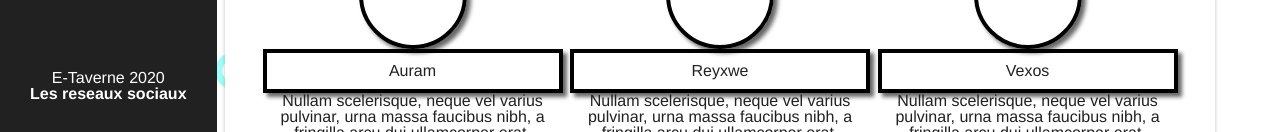
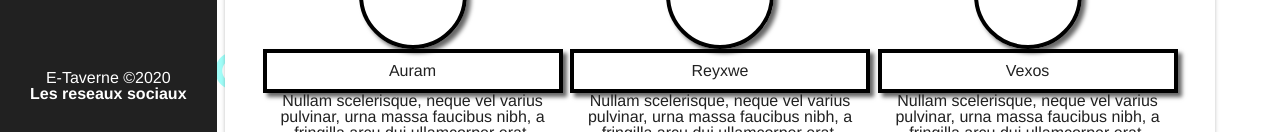
Before and after one commit to jeremyrts/etaverne, a Vue app: page / in a window 1280 px wide. Shown: the part 668-800 px from the top of the page. Built offline with nearby package versions, Linux system fonts and the light colour scheme; what vue-plugin-load-script would draw is missing.

Commit message:
Copyright logo

```diff
--- a/src/App.vue
+++ b/src/App.vue
@@ -13,7 +13,7 @@
         </div>
       </div>
       <div class="low-part">
-        <p>E-Taverne 2020</p>
+        <p>E-Taverne ©2020</p>
         <div class="social-media-footer">
           <span>Les reseaux sociaux</span>
         </div>
```
